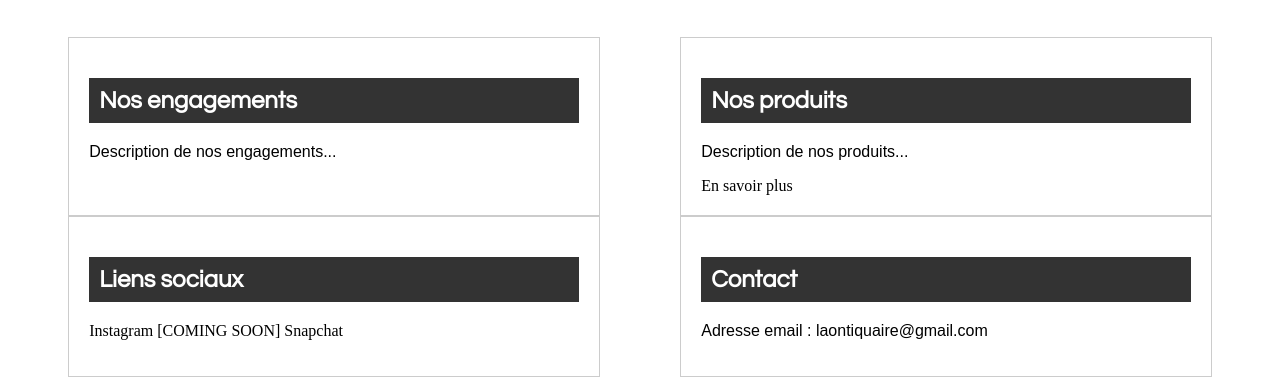
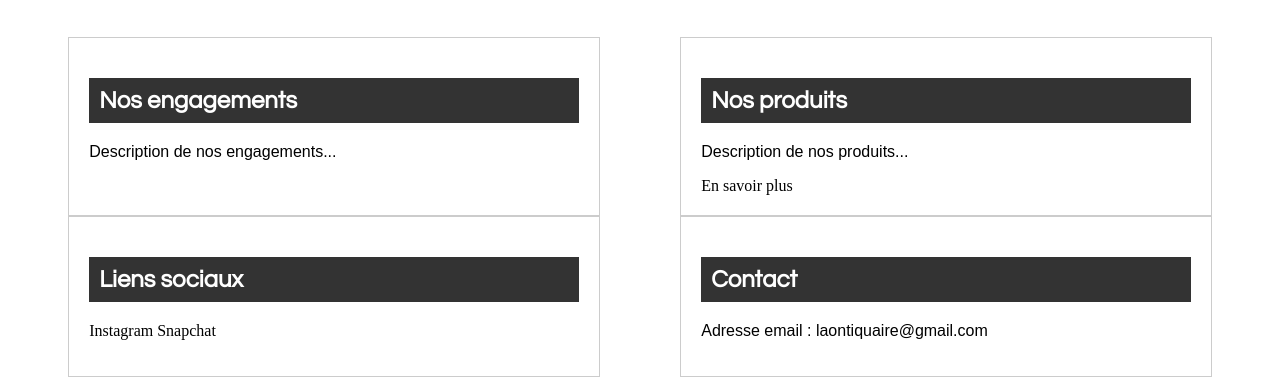
Before and after one commit to Laontiquaire/laontiquaire-siteweb, a plain HTML site: page main/index.html in a window 1280 px wide. Shown: the part 429-808 px from the top of the page. Drawn offline with Linux system fonts and the light colour scheme; files whose address does not match are found by name.

Commit message:
Update index.html

```diff
--- a/main/index.html
+++ b/main/index.html
@@ -25,7 +25,7 @@
     <section class="liens-sociaux">
       <h2>Liens sociaux</h2>
       <a href="https://www.instagram.com/laontiquaire">Instagram</a>
-      <a href="#">[COMING SOON] Snapchat</a>
+      <a href="/contact/snapcode.png" target="_blank">Snapchat</a>
     </section>
     <section class="contact">
       <h2>Contact</h2>
```
